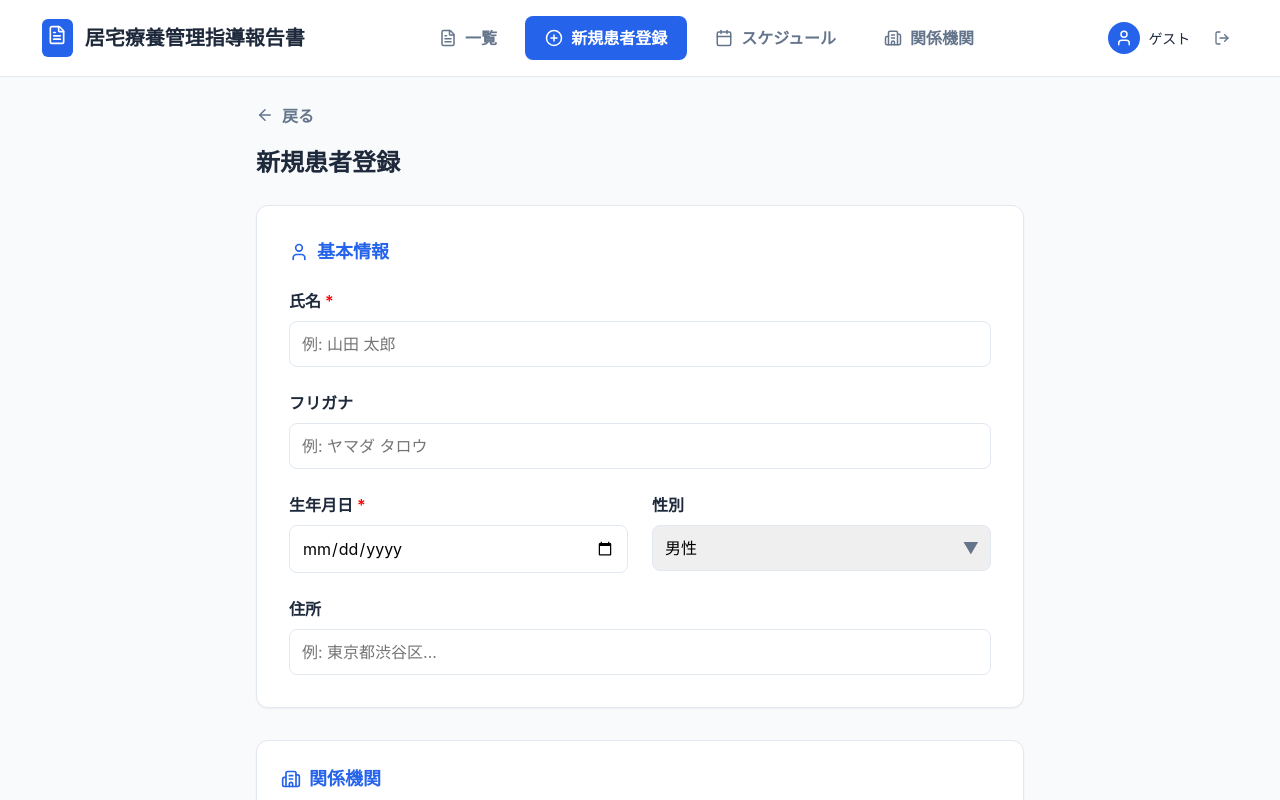
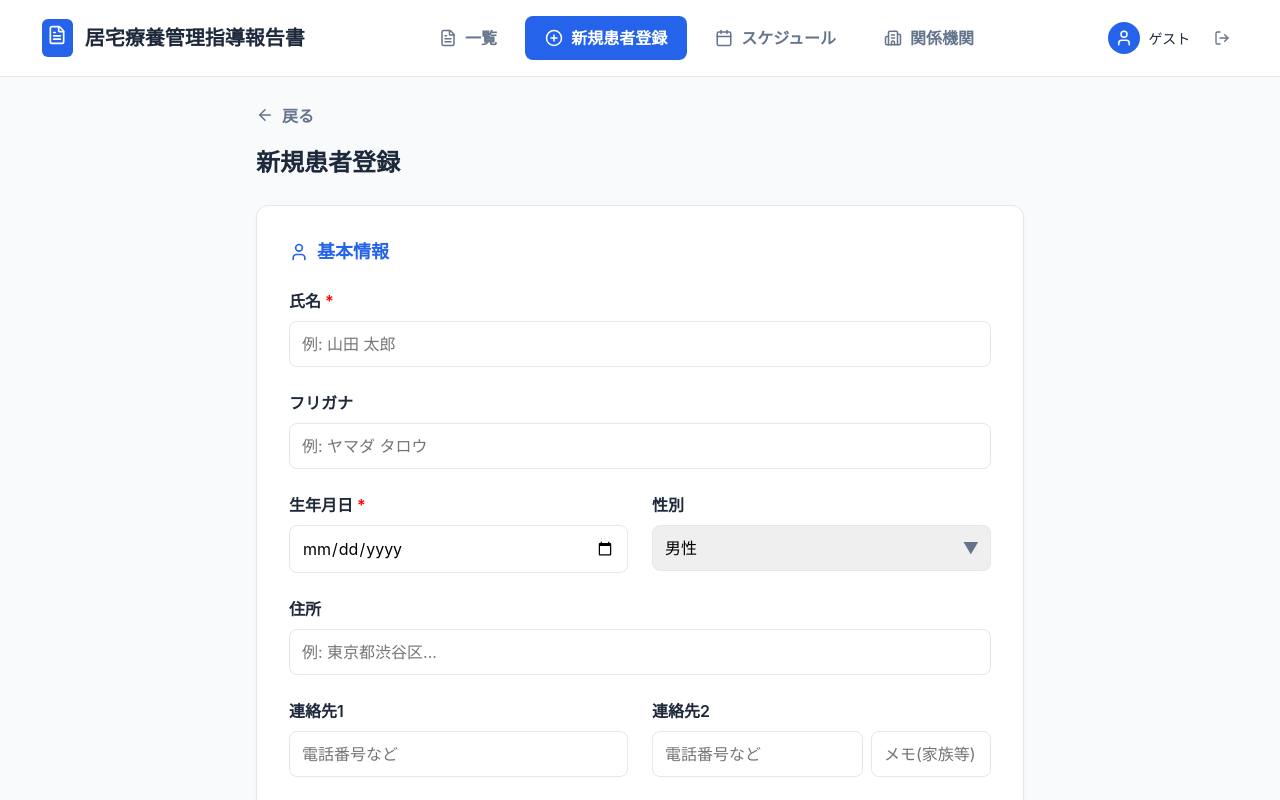
Before and after one commit to emayu323/pharmacy-inventory-report, a React (Vite) app: page /patients/new in a window 1280 px wide. Shown: the top 800 px of the page. Built offline with nearby package versions, Linux system fonts and the light colour scheme; no server answers; the database is empty.

Commit message:
refactor: Move contact info from Report to Patient, add UI for patients

```diff
--- a/src/components/ReportPrint.tsx
+++ b/src/components/ReportPrint.tsx
@@ -30,25 +30,6 @@ export const ReportPrint = React.forwardRef<HTMLDivElement, Props>(({ report },
               </span>
               <span className="print-value" style={{ fontSize: '14px' }}>
                 {report.patient_gender === 'male' ? '男性' : report.patient_gender === 'female' ? '女性' : 'その他'}
-              </span>
-            </div>
-          </div>
-          <div className="print-row">
-            <div className="print-item" style={{ flex: 1, borderTop: '1px solid #eee', paddingTop: '0.5rem', marginTop: '0.5rem' }}>
-              <span className="print-label" style={{ minWidth: '60px' }}>住所</span>
-              <span className="print-value" style={{ fontSize: '14px' }}>{report.patient_address || '-'}</span>
-            </div>
-          </div>
-          <div className="print-row">
-            <div className="print-item" style={{ marginRight: '2rem' }}>
-              <span className="print-label" style={{ minWidth: '60px' }}>連絡先1</span>
-              <span className="print-value" style={{ fontSize: '14px' }}>{report.patient_contact1 || '-'}</span>
-            </div>
-            <div className="print-item">
-              <span className="print-label" style={{ minWidth: '60px' }}>連絡先2</span>
-              <span className="print-value" style={{ fontSize: '14px' }}>
-                {report.patient_contact2 || '-'}
-                {report.patient_contact2_memo && <span style={{ marginLeft: '0.5rem', fontSize: '0.85em', color: '#666' }}>({report.patient_contact2_memo})</span>}
               </span>
             </div>
           </div>
--- a/src/pages/PatientCreate.tsx
+++ b/src/pages/PatientCreate.tsx
@@ -19,6 +19,9 @@ export default function PatientCreate() {
         dob: '',
         gender: 'male' as Gender,
         address: '',
+        contact1: '',
+        contact2: '',
+        contact2_memo: '',
         memo: '',
         medical_institution_name: '',
         primary_doctor: '',
@@ -90,6 +93,9 @@ export default function PatientCreate() {
                     dob: formData.dob,
                     gender: formData.gender,
                     address: formData.address,
+                    contact1: formData.contact1,
+                    contact2: formData.contact2,
+                    contact2_memo: formData.contact2_memo,
                     memo: formData.memo,
                     medical_institution_name: formData.medical_institution_name,
                     primary_doctor: formData.primary_doctor,
@@ -203,8 +209,45 @@ export default function PatientCreate() {
                                 className="input"
                                 placeholder="例: 東京都渋谷区..."
                                 value={formData.address}
-                                onChange={handleChange}
                             />
+                        </div>
+
+                        {/* Contact Info */}
+                        <div style={{ display: 'grid', gridTemplateColumns: 'repeat(auto-fit, minmax(200px, 1fr))', gap: '1.5rem' }}>
+                            <div>
+                                <label className="label">連絡先1</label>
+                                <input
+                                    type="text"
+                                    name="contact1"
+                                    className="input"
+                                    placeholder="電話番号など"
+                                    value={formData.contact1}
+                                    onChange={handleChange}
+                                />
+                            </div>
+                            <div>
+                                <label className="label">連絡先2</label>
+                                <div style={{ display: 'flex', gap: '0.5rem' }}>
+                                    <input
+                                        type="text"
+                                        name="contact2"
+                                        className="input"
+                                        placeholder="電話番号など"
+                                        value={formData.contact2}
+                                        onChange={handleChange}
+                                        style={{ flex: 1 }}
+                                    />
+                                    <input
+                                        type="text"
+                                        name="contact2_memo"
+                                        className="input"
+                                        placeholder="メモ(家族等)"
+                                        value={formData.contact2_memo}
+                                        onChange={handleChange}
+                                        style={{ width: '120px' }}
+                                    />
+                                </div>
+                            </div>
                         </div>
                     </div>
                 </div>
--- a/src/pages/PatientDetail.tsx
+++ b/src/pages/PatientDetail.tsx
@@ -73,6 +73,9 @@ export default function PatientDetail() {
                     dob: editForm.dob,
                     gender: editForm.gender,
                     address: editForm.address,
+                    contact1: editForm.contact1,
+                    contact2: editForm.contact2,
+                    contact2_memo: editForm.contact2_memo,
                     medical_institution_name: editForm.medical_institution_name,
                     primary_doctor: editForm.primary_doctor,
                     home_care_office: editForm.home_care_office,
@@ -380,6 +383,39 @@ export default function PatientDetail() {
                             />
                         </div>
 
+                        {/* Contact Info */}
+                        <div style={{ display: 'grid', gridTemplateColumns: '1fr 1fr', gap: '1rem', marginBottom: '1rem' }}>
+                            <div>
+                                <label className="label" style={{ display: 'block', marginBottom: '0.5rem', fontSize: '0.875rem', fontWeight: 500, color: 'var(--color-text-muted)' }}>連絡先1</label>
+                                <input
+                                    className="input"
+                                    value={editForm.contact1 || ''}
+                                    placeholder="電話番号など"
+                                    onChange={e => setEditForm({ ...editForm, contact1: e.target.value })}
+                                    style={{ display: 'block', width: '100%', padding: '0.625rem 0.875rem', fontSize: '1rem', border: '1px solid var(--color-border)', borderRadius: 'var(--radius-md)' }}
+                                />
+                            </div>
+                            <div>
+                                <label className="label" style={{ display: 'block', marginBottom: '0.5rem', fontSize: '0.875rem', fontWeight: 500, color: 'var(--color-text-muted)' }}>連絡先2</label>
+                                <div style={{ display: 'flex', gap: '0.5rem' }}>
+                                    <input
+                                        className="input"
+                                        value={editForm.contact2 || ''}
+                                        placeholder="電話番号など"
+                                        onChange={e => setEditForm({ ...editForm, contact2: e.target.value })}
+                                        style={{ display: 'block', width: '100%', padding: '0.625rem 0.875rem', fontSize: '1rem', border: '1px solid var(--color-border)', borderRadius: 'var(--radius-md)', flex: 1 }}
+                                    />
+                                    <input
+                                        className="input"
+                                        value={editForm.contact2_memo || ''}
+                                        placeholder="メモ"
+                                        onChange={e => setEditForm({ ...editForm, contact2_memo: e.target.value })}
+                                        style={{ display: 'block', width: '100px', padding: '0.625rem 0.5rem', fontSize: '1rem', border: '1px solid var(--color-border)', borderRadius: 'var(--radius-md)' }}
+                                    />
+                                </div>
+                            </div>
+                        </div>
+
                         {/* Relations Info Section */}
                         <div style={{ marginBottom: '2rem', padding: '1.5rem', backgroundColor: 'var(--color-bg-subtle, #f8fafc)', borderRadius: 'var(--radius-lg)', border: '1px solid var(--color-border)' }}>
                             <h3 style={{ fontSize: '1.125rem', fontWeight: 600, marginBottom: '1.5rem', display: 'flex', alignItems: 'center', gap: '0.5rem', color: 'var(--color-primary)' }}>
@@ -587,6 +623,17 @@ export default function PatientDetail() {
                                 <div style={{ gridColumn: '1 / -1' }}>
                                     <span style={{ fontSize: '0.875rem', color: 'var(--color-text-muted)', display: 'block' }}>住所</span>
                                     <span style={{ fontWeight: 500 }}>{patient.address || '-'}</span>
+                                </div>
+                                <div>
+                                    <span style={{ fontSize: '0.875rem', color: 'var(--color-text-muted)', display: 'block' }}>連絡先1</span>
+                                    <span style={{ fontWeight: 500 }}>{patient.contact1 || '-'}</span>
+                                </div>
+                                <div>
+                                    <span style={{ fontSize: '0.875rem', color: 'var(--color-text-muted)', display: 'block' }}>連絡先2</span>
+                                    <span style={{ fontWeight: 500 }}>
+                                        {patient.contact2 || '-'}
+                                        {patient.contact2_memo && <span style={{ marginLeft: '0.5rem', fontSize: '0.85rem', color: 'var(--color-text-muted)' }}>({patient.contact2_memo})</span>}
+                                    </span>
                                 </div>
 
                                 <div className="mobile-stack" style={{ gridColumn: '1 / -1', display: 'flex', flexWrap: 'wrap', gap: '2rem', alignItems: 'flex-start' }}>
--- a/src/pages/ReportEdit.tsx
+++ b/src/pages/ReportEdit.tsx
@@ -27,11 +27,7 @@ const EMPTY_REPORT: Omit<Report, 'id' | 'created_at' | 'updated_at'> = {
     next_visit_date: '',
     medications_check_list: [],
     medications_check_list_prn: [],
-    regular_medication_supply_until: '',
-    patient_address: '',
-    patient_contact1: '',
-    patient_contact2: '',
-    patient_contact2_memo: ''
+    regular_medication_supply_until: ''
 }
 
 export default function ReportEdit() {
@@ -262,21 +258,6 @@ export default function ReportEdit() {
                                 <label className="label">医療機関名</label>
                                 <input type="text" name="medical_institution_name" className="input" value={formData.medical_institution_name || ''} onChange={handleChange} />
                             </div>
-                            <div style={{ gridColumn: '1 / -1' }}>
-                                <label className="label">住所</label>
-                                <input type="text" name="patient_address" className="input" value={formData.patient_address || ''} onChange={handleChange} placeholder="住所を入力" />
-                            </div>
-                            <div>
-                                <label className="label">連絡先1</label>
-                                <input type="text" name="patient_contact1" className="input" value={formData.patient_contact1 || ''} onChange={handleChange} placeholder="電話番号など" />
-                            </div>
-                            <div>
-                                <label className="label">連絡先2</label>
-                                <div style={{ display: 'flex', gap: '0.5rem' }}>
-                                    <input type="text" name="patient_contact2" className="input" value={formData.patient_contact2 || ''} onChange={handleChange} placeholder="電話番号など" style={{ flex: 1 }} />
-                                    <input type="text" name="patient_contact2_memo" className="input" value={formData.patient_contact2_memo || ''} onChange={handleChange} placeholder="メモ (家族/携帯など)" style={{ width: '140px' }} />
-                                </div>
-                            </div>
                         </div>
                     )}
                 </section>
```
Also changed, not shown: src/types.ts (+3 -4 lines), 1 other file (tests, documents, lock files or other folders).
